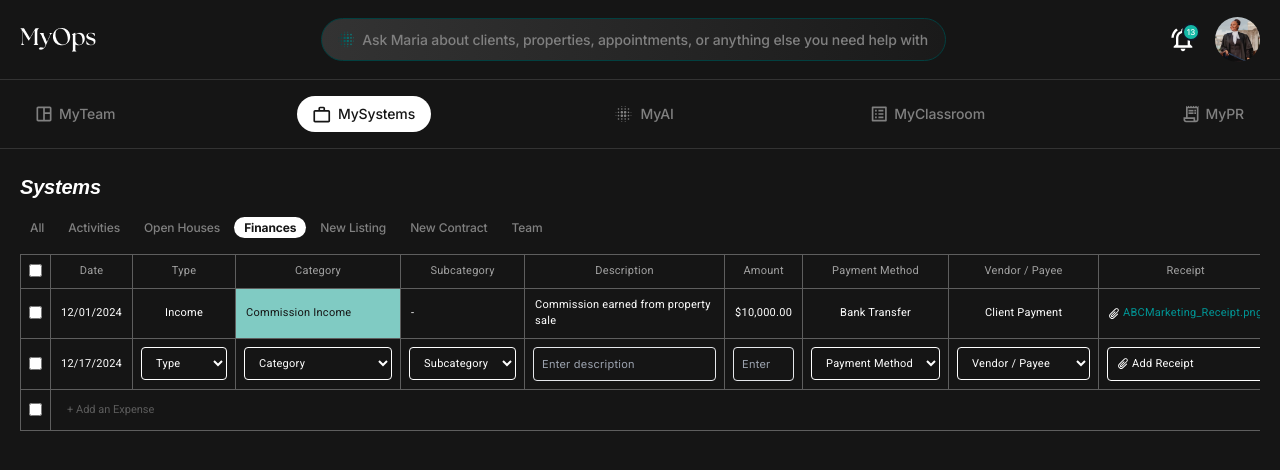
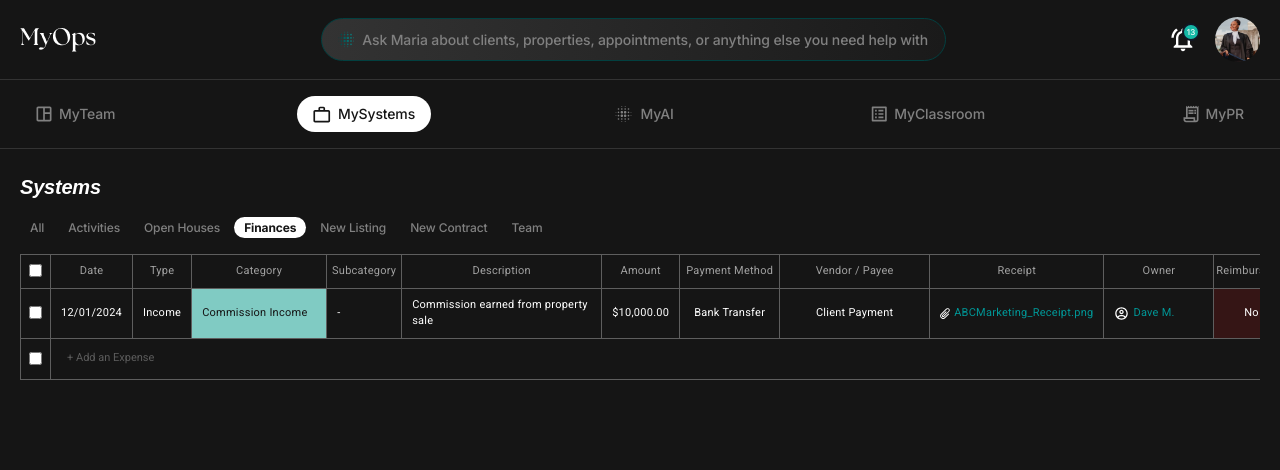
Before and after one commit to Webgenius0/atomana-react, a React (Vite) app: page /my-systems/finances/my-listing in a window 1280 px wide. Shown: the top 470 px of the page. Built offline with nearby package versions, Linux system fonts and the light colour scheme; a web font is replaced by a local one.

Commit message:
completed the table

```diff
--- a/src/components/table/Table.jsx
+++ b/src/components/table/Table.jsx
@@ -1,6 +1,8 @@
 import React, { useState } from "react";
 
 const Table = () => {
+  const [showDynamicRow, setShowDynamicRow] = useState(false);
+
   const data = [
     {
       date: "12/01/2024",
@@ -46,11 +48,11 @@ const Table = () => {
   };
 
   const handleAddExpense = () => {
-    if (Object.values(newRow).some((value) => value === "")) {
-      alert("Please fill in all fields before adding an expense!");
-      return;
-    }
-    setTableData([...tableData, newRow]);
+    if (!showDynamicRow) {
+      // Show the dynamic row if it's not already shown
+      setShowDynamicRow(true);
+
+      // Initialize the dynamic row with default values
       setNewRow({
         date: new Date().toLocaleDateString(),
         type: "",
@@ -67,7 +69,36 @@ const Table = () => {
         notes: "",
         selected: false, // Reset checkbox property
       });
+    } else {
+      // Validate the current dynamic row values
+      if (Object.values(newRow).some((value) => value === "")) {
+        alert("Please fill in all fields before adding an expense!");
+        return;
+      }
+
+      // Add the filled dynamic row to the table data
+      setTableData([...tableData, newRow]);
+
+      // Reset the dynamic row for the next input
+      setNewRow({
+        date: new Date().toLocaleDateString(),
+        type: "",
+        category: "",
+        subcategory: "",
+        description: "",
+        amount: "",
+        paymentMethod: "",
+        vendorPayee: "",
+        receipt: "",
+        owner: "",
+        reimbursable: "",
+        listing: "",
+        notes: "",
+        selected: false,
+      });
+    }
   };
+
 
   return (
     <div className="overflow-x-auto">
@@ -208,7 +239,7 @@ const Table = () => {
                   {row.owner}
                 </div>
               </td>
-              <td className="border border-[#5E5E5E] py-2 px-2.5 font-Roboto text-[11px] text-light tracking-[0.25px] font-normal text-center min-w-[75px]">
+              <td className={`border border-[#5E5E5E] py-2 px-2.5 font-Roboto text-[11px] text-light tracking-[0.25px] font-normal text-center min-w-[75px] ${row?.reimbursable === "No" ? "bg-[#b91b1b33]": ""}`}>
                 {row.reimbursable}
               </td>
               <td className="border border-[#5E5E5E] py-2 px-2.5 font-Roboto text-[11px] text-light tracking-[0.25px] font-normal text-center min-w-[100px]">
@@ -219,7 +250,10 @@ const Table = () => {
               </td>
             </tr>
           ))}
-          {/* Add Expense Row */}
+
+          {/* new dynamic row */}
+
+          {showDynamicRow && (
             <tr>
               <td className="border border-[#5E5E5E] p-2">
                 <input
@@ -264,22 +298,22 @@ const Table = () => {
                   <option value="" className="bg-dark">
                     Category
                   </option>
-                <option value="comission" className="bg-dark">
+                  <option value="Commission Income" className="bg-dark">
                     Commission Income
                   </option>
-                <option value="cof" className="bg-dark">
+                  <option value="Cost of Sales" className="bg-dark">
                     Cost of Sales
                   </option>
-                <option value="referral" className="bg-dark">
+                  <option value="Referral Fee" className="bg-dark">
                     Referral Fee
                   </option>
-                <option value="operating-expense" className="bg-dark">
+                  <option value="Operating Expenses" className="bg-dark">
                     Operating Expenses
                   </option>
-                <option value="gp" className="bg-dark">
+                  <option value="Gross Profit" className="bg-dark">
                     Gross Profit
                   </option>
-                <option value="net" className="bg-dark">
+                  <option value="Net Income" className="bg-dark">
                     Net Income
                   </option>
                 </select>
@@ -293,10 +327,10 @@ const Table = () => {
                   <option value="" className="bg-dark">
                     Subcategory
                   </option>
-                <option value="marketing" className="bg-dark">
+                  <option value="Marketing" className="bg-dark">
                     Marketing
                   </option>
-                <option value="option2" className="bg-dark">
+                  <option value="Option 2" className="bg-dark">
                     Option 2
                   </option>
                 </select>
@@ -328,13 +362,13 @@ const Table = () => {
                   <option value="" className="bg-dark">
                     Payment Method
                   </option>
-                <option value="cash" className="bg-dark">
+                  <option value="Cash" className="bg-dark">
                     Cash
                   </option>
-                <option value="credit-card" className="bg-dark">
+                  <option value="Credit Card" className="bg-dark">
                     Credit Card
                   </option>
-                <option value="bank-transfer" className="bg-dark">
+                  <option value="Bank Transfer" className="bg-dark">
                     Bank Transfer
                   </option>
                 </select>
@@ -348,23 +382,23 @@ const Table = () => {
                   <option value="" className="bg-dark">
                     Vendor / Payee
                   </option>
-                <option value="client-payment" className="bg-dark">
+                  <option value="Client Payment" className="bg-dark">
                     Client Payment
                   </option>
-                <option value="staging-company" className="bg-dark">
+                  <option value="Staging Company" className="bg-dark">
                     Staging Company
                   </option>
-                <option value="referral-agent" className="bg-dark">
+                  <option value="Referral Agent" className="bg-dark">
                     Referral Agent
                   </option>
-                <option value="google-ads" className="bg-dark">
+                  <option value="Google Ads" className="bg-dark">
                     Google Ads
                   </option>
-                <option value="isp-provider" className="bg-dark">
+                  <option value="ISP Provider" className="bg-dark">
                     ISP Provider
                   </option>
-                <option value="association-inc" className="bg-dark">
-                  Association Inc.
+                  <option value="Association Inc" className="bg-dark">
+                    Association Inc
                   </option>
                 </select>
               </td>
@@ -410,10 +444,10 @@ const Table = () => {
                   <option value="" className="bg-dark">
                     Reimbursable
                   </option>
-                <option value="yes" className="bg-dark">
+                  <option value="Yes" className="bg-dark">
                     Yes
                   </option>
-                <option value="no" className="bg-dark">
+                  <option value="No" className="bg-dark">
                     No
                   </option>
                 </select>
@@ -437,6 +471,8 @@ const Table = () => {
                 />
               </td>
             </tr>
+          )}
+
           <tr>
             <td className="border border-[#5E5E5E] p-2">
               <input
```
Lines whose indentation alone changed are shown as unchanged.
